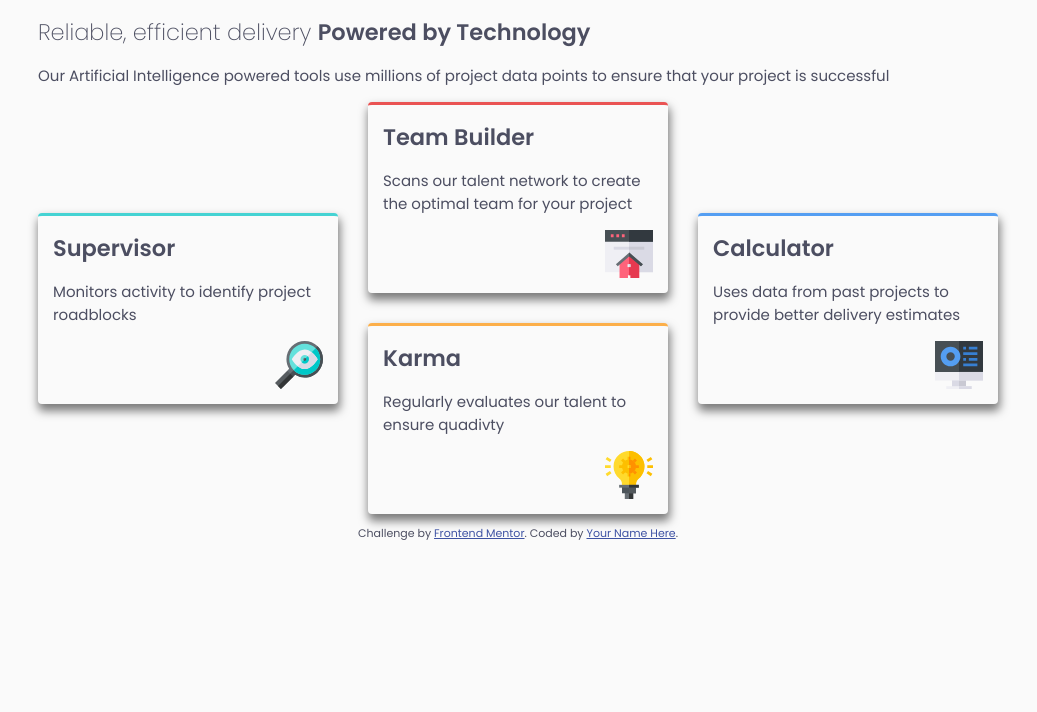
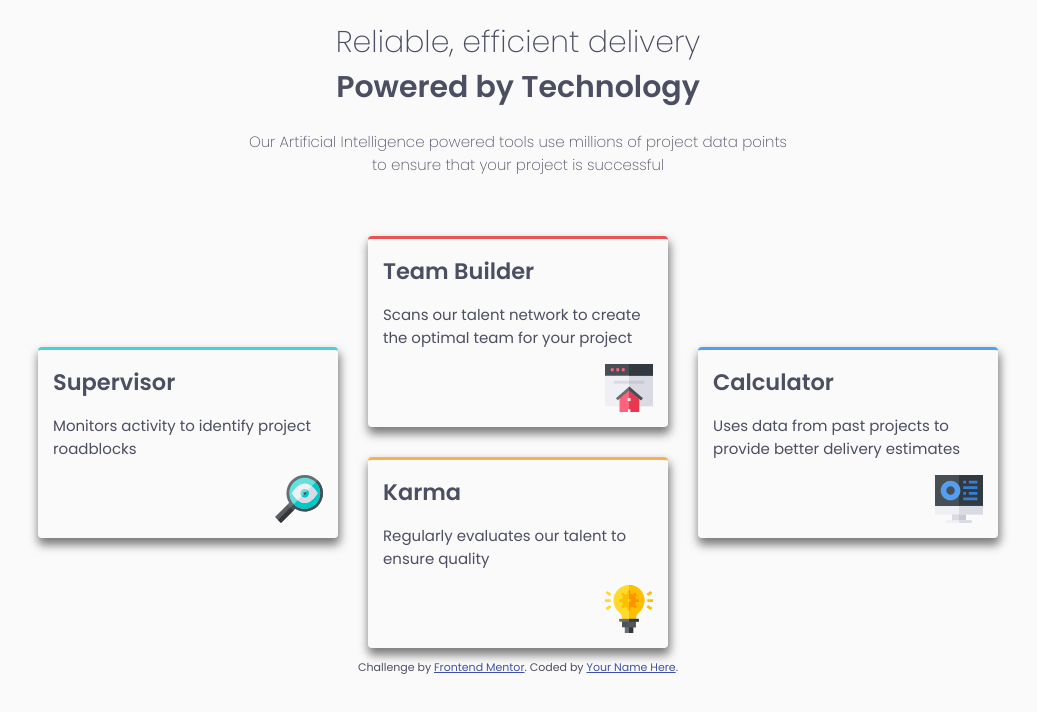
Before and after one commit to thomashertog/frontendmentor-fourcardfeature, a plain HTML site: page index.html in a window 1280 px wide. Shown: the whole page, without its empty margins (122-1159 px from the left). Drawn offline with Linux system fonts and the light colour scheme.

Commit message:
design fixes

```diff
--- a/index.html
+++ b/index.html
@@ -17,7 +17,7 @@
   <div class="wrapper">
     <header>
       <h1>Reliable, efficient delivery
-        <strong>Powered by Technology</strong>
+        <br/><strong>Powered by Technology</strong>
       </h1>
     </header>
     <main>
@@ -32,7 +32,7 @@
           <img src="images/icon-team-builder.svg" alt="">
         </div>
         <div class="card karma"><div class="title">Karma</div>
-          <p>Regularly evaluates our talent to ensure quadivty</p>
+          <p>Regularly evaluates our talent to ensure quality</p>
           <img src="images/icon-karma.svg" alt="">
         </div>
         <div class="card calculator"><div class="title">Calculator</div>
--- a/style.css
+++ b/style.css
@@ -39,7 +39,15 @@ body{
 
 h1{
     font-weight: 200;
-    font-size: 1.5em;
+    font-size: 2em;
+    text-align: center;
+}
+
+main > p{
+    font-weight: 200;
+    max-inline-size: 60ch;
+    margin-inline: auto;
+    text-align: center;
 }
 
 .wrapper{
@@ -51,6 +59,7 @@ h1{
     display: grid;
     grid-template-columns: 1fr;
     gap: 2em;
+    margin-block-start: 4em;
 }
 
 @media screen and (min-width: 50rem){
```
